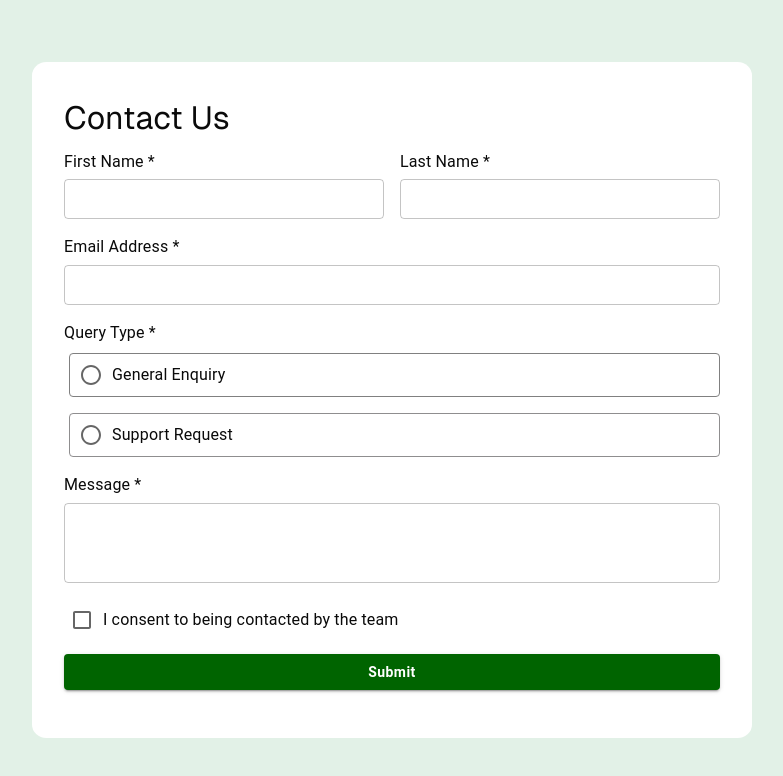
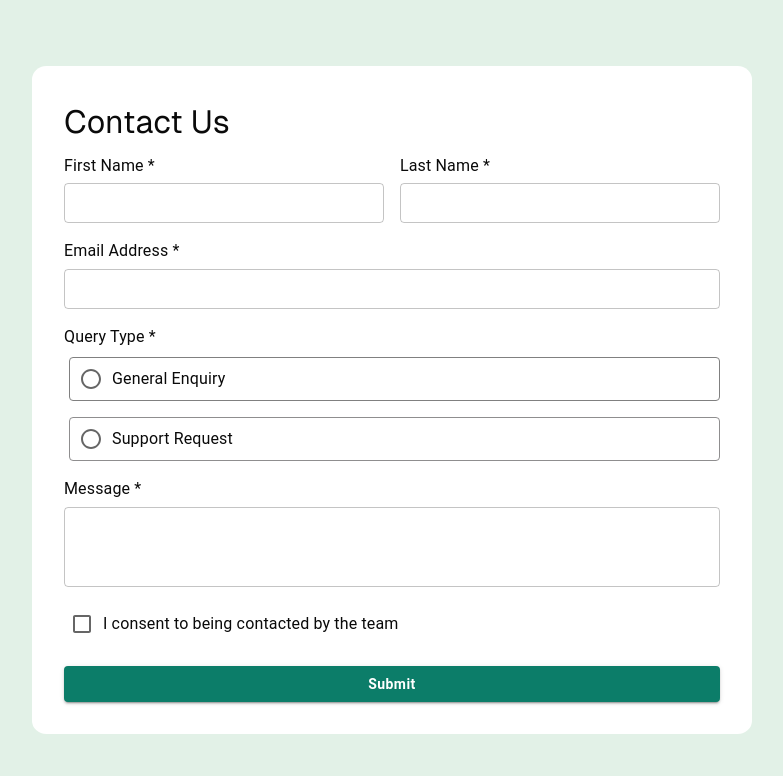
Before and after one commit to tundeloper/contact-form-frontend-mentor, a Next.js app: page / in a window 1280 px wide. Shown: the top 776 px of the page, without its empty margins (248-1031 px from the left). Built offline with nearby package versions, Linux system fonts and the light colour scheme.

Commit message:
complete validation and improve ui

```diff
--- a/app/components/consent.tsx
+++ b/app/components/consent.tsx
@@ -1,14 +1,13 @@
 'use client';
-import { Box, Button, Checkbox, FormControlLabel, FormGroup } from "@mui/material";
-import React, { useState } from "react";
+import { Button, Checkbox, FormControlLabel, FormGroup } from "@mui/material";
+import React, { Dispatch, useState } from "react";
 
-const Consent: React.FC = () => {
-    const [contact, setContact] = useState(false);
+const Consent: React.FC<{submit: boolean, contact: boolean, setContact: Dispatch<React.SetStateAction<boolean>>}> = ({submit, contact, setContact}) => {
+    // const [contact, setContact] = useState(false);
 
 
     return (
         <div className="mt-4">
-            {contact ? '<p>You must consent</p>' : ''}
                 <FormGroup sx={{ flex: 1, paddingLeft: '.5rem', margin: '5px 0 5px 0' }}>
                     <FormControlLabel
                         control={
@@ -17,23 +16,20 @@ const Consent: React.FC = () => {
                                 sx={{ '&.Mui-checked': { color: 'green' } }}
                                 onChange={() => setContact(prev => !prev)}
                             />
-                        }
+            }
                         label="I consent to being contacted by the team"
                     />
                 </FormGroup>
+                <p className="text-red-500 text-sm pl-2 pb-2">{submit && !contact ? 'To submit this form, please consent to beign contacted' : ' '}</p>
             <Button
                 type="submit"
                 variant="contained"
                 fullWidth
                 sx={{
-                    backgroundColor: 'darkgreen',
+                    backgroundColor: '#0c7d69',
                     textTransform: 'capitalize',
                     fontWeight: 'bold',
                     marginTop: '.5rem',
-                    marginBottom: '1rem',
-                    ':hover': {
-                        backgroundColor: 'green',
-                    },
                 }}
             >
                 Submit
--- a/app/components/emailForm.tsx
+++ b/app/components/emailForm.tsx
@@ -18,7 +18,7 @@ const EmailForm: React.FC <{control: Control<FormData>, errors: FieldErrors<Form
                 control={control}
                 defaultValue=""
                 rules={{
-                  required: 'Email is required',
+                  required: 'This field is required',
                   pattern: {
                     value: /^[a-zA-Z0-9_.+-]+@[a-zA-Z0-9-]+\.[a-zA-Z0-9-.]+$/,
                     message: 'Enter a valid email address',
--- a/app/components/form.tsx
+++ b/app/components/form.tsx
@@ -4,8 +4,9 @@ import MessageForm from "./message";
 import NameForm from "./nameForm";
 import Query from "./query";
 import { useForm } from "react-hook-form";
-import { Box } from "@mui/material";
+import { Box, Snackbar, Typography } from "@mui/material";
 import { useState } from "react";
+import IconSuccess from "../svg/iconSuccess";
 
 export interface FormData {
     firstName: string;
@@ -18,9 +19,19 @@ export interface FormData {
 const Form = () => {
 
     const { control, handleSubmit, formState: { errors } } = useForm<FormData>()
-    const [message, setMessage] = useState('')
+    const [submit, setSubmit] = useState(false)
+    const [open, setOpen] = useState(false)
+    const [contact, setContact] = useState(false);
+
 
       const onSubmit = (data: FormData): void => {
+        setSubmit(true);
+        if (!contact) {
+            setOpen(false)
+            return
+        }
+        setOpen(true)
+        console.log(contact)
         console.log(data);
         // handle form submission
       };
@@ -28,11 +39,24 @@ const Form = () => {
 
     return (
         <Box component='form' onSubmit={handleSubmit(onSubmit)}>
+        <Snackbar
+        open={open}
+        autoHideDuration={5000}
+        sx={{background: '#2d512d', padding: '10px', borderRadius: '10px', color: 'white'}}
+        anchorOrigin={{ vertical: 'top', horizontal: 'center' }} >
+            <div>
+            <Box sx={{display: 'flex', gap: '.5rem', alignItems: 'center'}}>
+                <IconSuccess />
+                <Typography className="font-bold" variant="h6">Message sent!</Typography>
+            </Box>
+            <Typography>Thansk for completing the form, we'll be in touch soon</Typography>
+            </div>
+        </Snackbar>
             <NameForm control={control} errors={errors} />
             <EmailForm control={control} errors={errors} />
             <Query control={control} errors={errors} />
             <MessageForm control={control} errors={errors}/>
-            <Consent />
+            <Consent submit={submit} contact={contact} setContact={setContact}/>
         </Box>
     );
 };
--- a/app/components/message.tsx
+++ b/app/components/message.tsx
@@ -16,7 +16,7 @@ const MessageForm: React.FC <{control: Control<FormData>, errors: FieldErrors<Fo
                 name="message"
                 control={control}
                 defaultValue=""
-                rules={{ required: 'Message is required', minLength: { value: 10, message: 'Message must be at least 10 characters' } }}
+                rules={{ required: 'This field is required', minLength: { value: 10, message: 'Message must be at least 10 characters' } }}
                 render={({ field }) => <Box>
                   <TextField
                     {...field}
--- a/app/components/nameForm.tsx
+++ b/app/components/nameForm.tsx
@@ -15,7 +15,7 @@ const NameForm: React.FC <{control: Control<FormData>, errors: FieldErrors<FormD
                 name="firstName"
                 control={control}
                 defaultValue=''
-                rules={{ required: 'First Name is required',  minLength: { value: 3, message: 'First name is too short' } }}
+                rules={{ required: 'This field is required',  minLength: { value: 3, message: 'First name is too short' } }}
                 render={({field}) => <Box>
                   <TextField
                     {...field}
@@ -62,7 +62,7 @@ const NameForm: React.FC <{control: Control<FormData>, errors: FieldErrors<FormD
                 name="lastName"
                 control={control}
                 defaultValue=''
-                rules={{ required: 'Last Name is required',  minLength: { value: 3, message: 'Last name is too short' } }}
+                rules={{ required: 'This field is required',  minLength: { value: 3, message: 'Last name is too short' } }}
                 render={({field}) => <Box>
                   <TextField
                     {...field}
--- a/app/page.tsx
+++ b/app/page.tsx
@@ -3,7 +3,7 @@ import Form from "./components/form";
 
 export default function Home() {
   return (
-      <div className="flex items-center justify-center min-h-screen p-4 gap-16 font-[family-name:var(--font-geist-sans)]">
+      <div className="flex relative items-center justify-center min-h-screen p-4 gap-16 font-[family-name:var(--font-geist-sans)]">
         <div className="flex flex-col gap-2 w-[45rem] bg-white p-8" style={{ borderRadius: '2%' }}>
           <h1 className="" style={{ fontSize: '2rem' }}>Contact Us</h1>
           <Form />
--- /dev/null
+++ b/app/svg/iconSuccess.tsx
@@ -0,0 +1,3 @@
+const IconSuccess = () => <svg xmlns="http://www.w3.org/2000/svg" width="20" height="21" fill="none" viewBox="0 0 20 21"><path fill="#fff" d="M14.28 7.72a.748.748 0 0 1 0 1.06l-5.25 5.25a.748.748 0 0 1-1.06 0l-2.25-2.25a.75.75 0 1 1 1.06-1.06l1.72 1.72 4.72-4.72a.75.75 0 0 1 1.06 0Zm5.47 2.78A9.75 9.75 0 1 1 10 .75a9.76 9.76 0 0 1 9.75 9.75Zm-1.5 0A8.25 8.25 0 1 0 10 18.75a8.26 8.26 0 0 0 8.25-8.25Z"/></svg>
+
+export default IconSuccess
```
Also changed, not shown: assets/Karla-Italic-VariableFont_wght.ttf (deleted).
